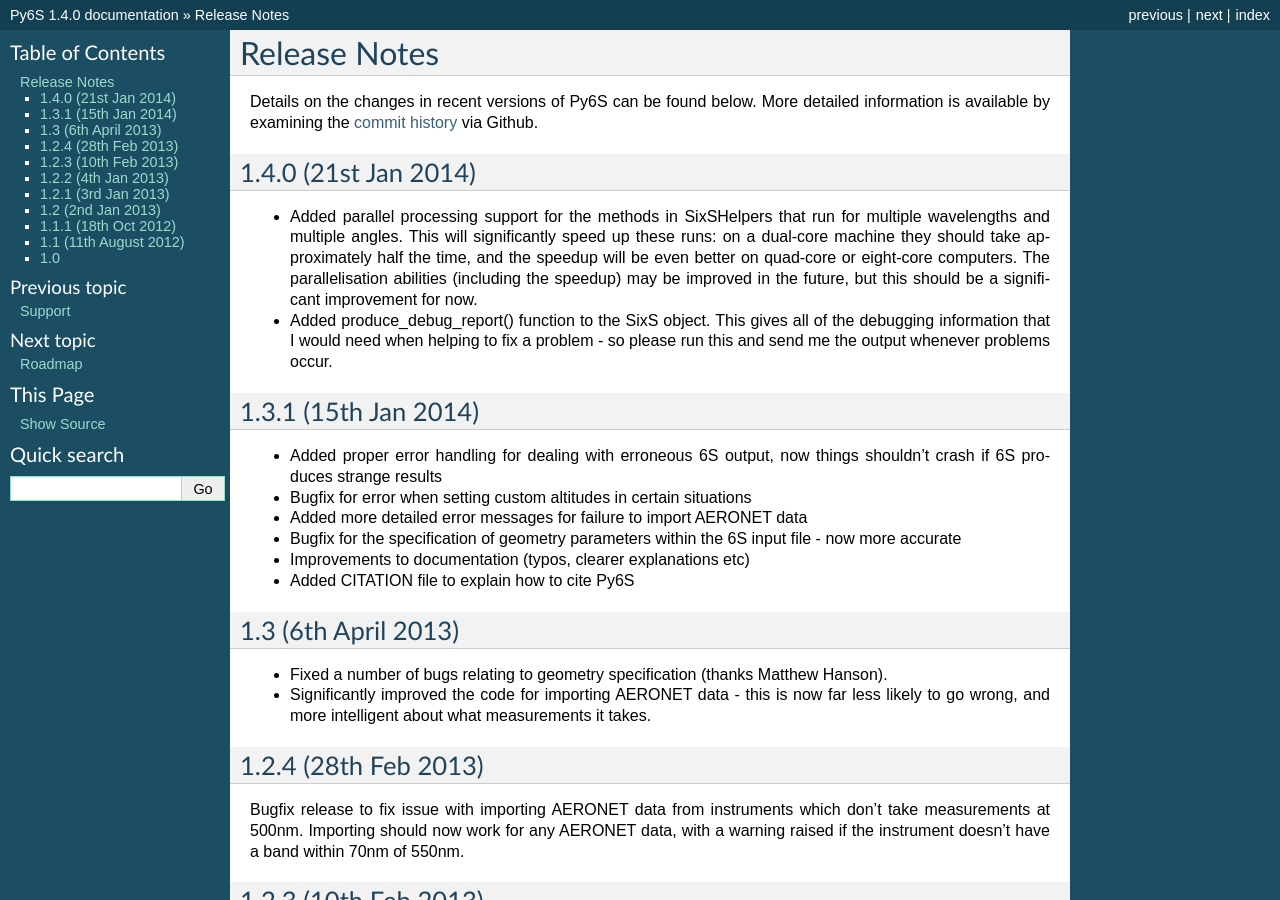
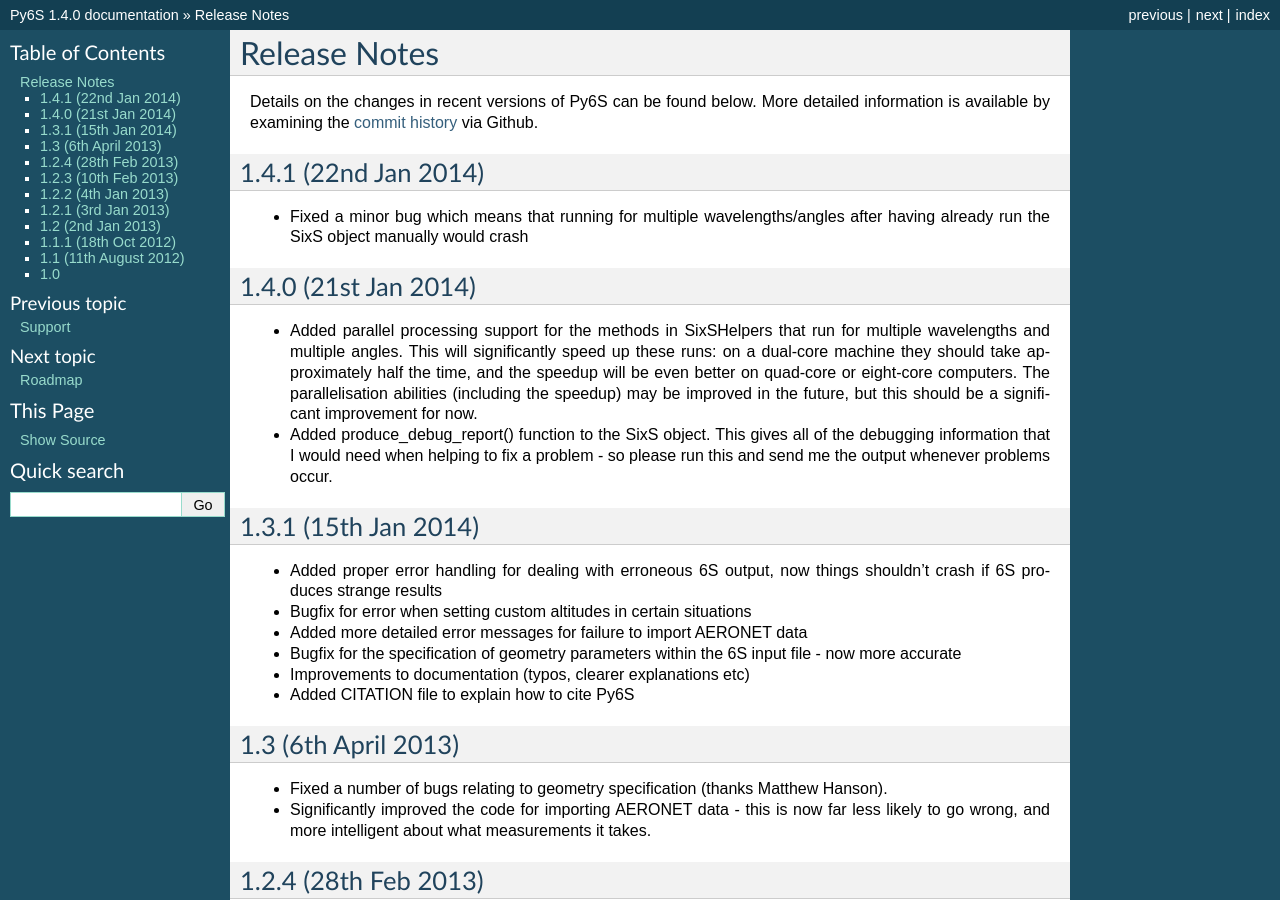
Before and after one commit to robintw/Py6S, a Sphinx documentation site: the page built from doc/source/releasenotes.rst, in a window 1280 px wide and 900 px high. Built offline with Sphinx 7.4.7, drawn with Linux system fonts in a browser that asks for light colours.

Commit message:
Updated release notes

```diff
--- a/doc/source/releasenotes.rst
+++ b/doc/source/releasenotes.rst
@@ -2,6 +2,10 @@
 -------------
 
 Details on the changes in recent versions of Py6S can be found below. More detailed information is available by examining the `commit history <https://github.com/robintw/Py6S/commits/master/>`_ via Github.
+
+1.4.1 (22nd Jan 2014)
+^^^^^^^^^^^^^^^^^^^^^
+* Fixed a minor bug which means that running for multiple wavelengths/angles after having already run the SixS object manually would crash
 
 1.4.0 (21st Jan 2014)
 ^^^^^^^^^^^^^^^^^^^^^
```
Also changed, not shown: 6 other files.
